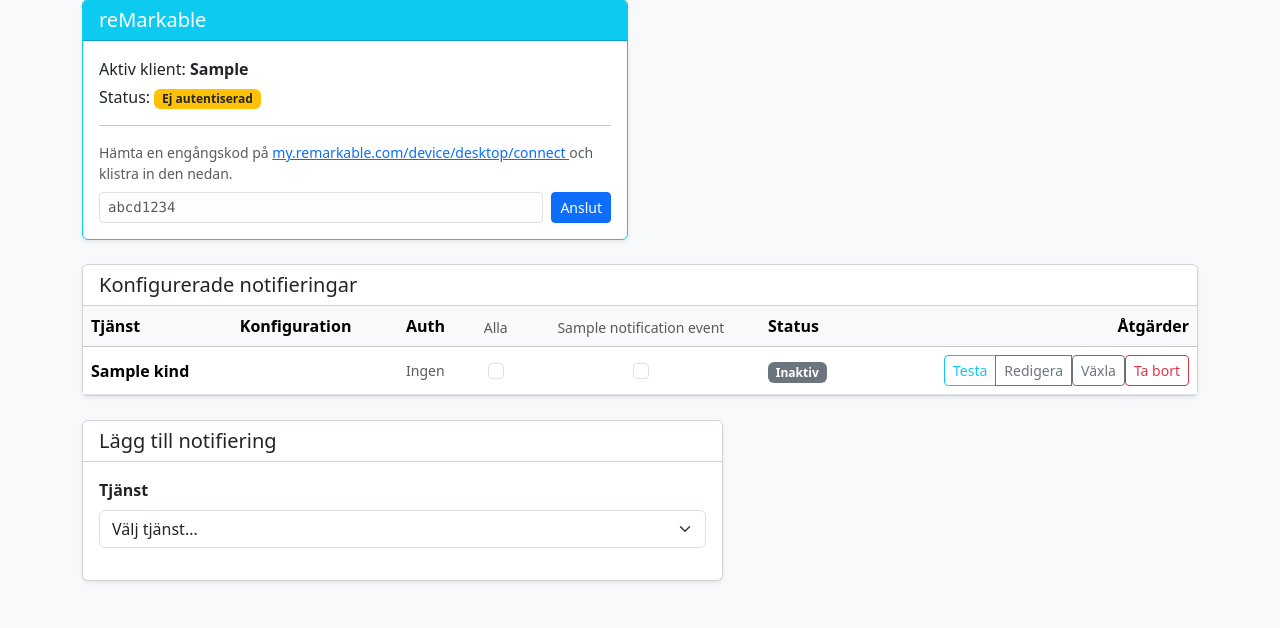
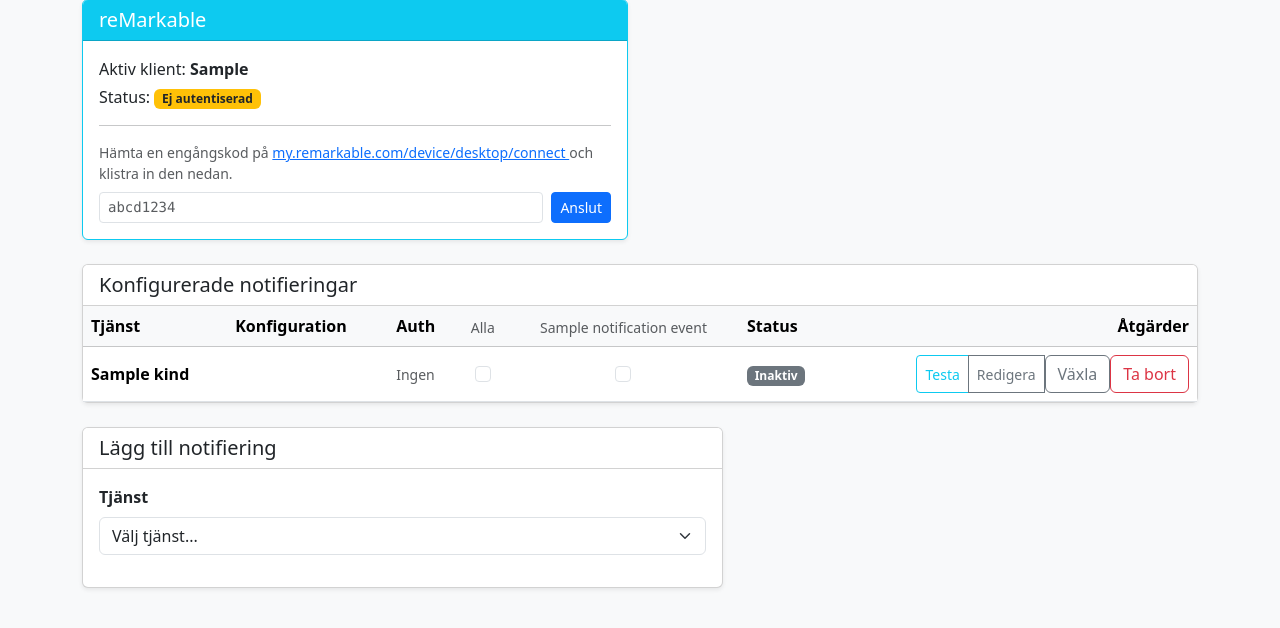
Before and after one commit to Armandur/remarkablecrosswords, a FastAPI app: template app/templates/settings.html in a window 1280 px wide. Shown: the part 153-781 px from the top of the page. Run offline with FastAPI, Linux system fonts and the light colour scheme; the template is opened without the code that fills it: most values are stand-ins (such as "Sample title", 1, 10 or a date in 2020).

Commit message:
Ta bort redundant btn-sm på knappar i notifieringstabellen
Co-Authored-By: Claude Sonnet 4.6 <noreply@anthropic.com>

```diff
--- a/app/templates/settings.html
+++ b/app/templates/settings.html
@@ -127,11 +127,11 @@
                                                 onclick="openEdit({{ t.id }}, {{ t.config | tojson }})">Redigera</button>
                                         <form action="/settings/notifications/{{ t.id }}/toggle" method="POST" class="d-inline">
                                             <input type="hidden" name="csrf_token" value="{{ csrf_token }}">
-                                            <button type="submit" class="btn btn-sm btn-outline-secondary">Växla</button>
+                                            <button type="submit" class="btn btn-outline-secondary">Växla</button>
                                         </form>
                                         <form action="/settings/notifications/{{ t.id }}/delete" method="POST" class="d-inline" onsubmit="return confirm('Ta bort?')">
                                             <input type="hidden" name="csrf_token" value="{{ csrf_token }}">
-                                            <button type="submit" class="btn btn-sm btn-outline-danger">Ta bort</button>
+                                            <button type="submit" class="btn btn-outline-danger">Ta bort</button>
                                         </form>
                                     </div>
                                 </td>
```
